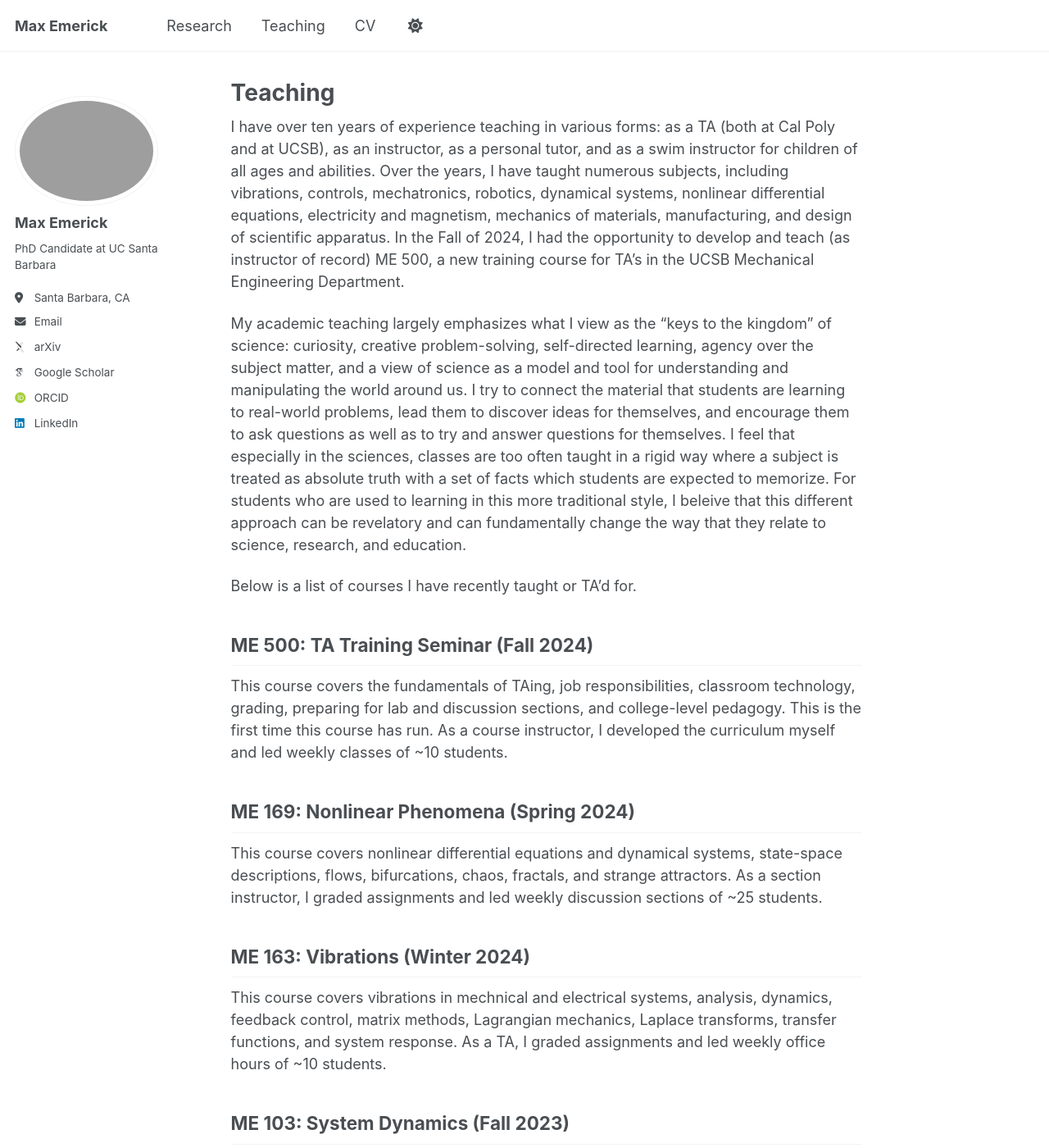
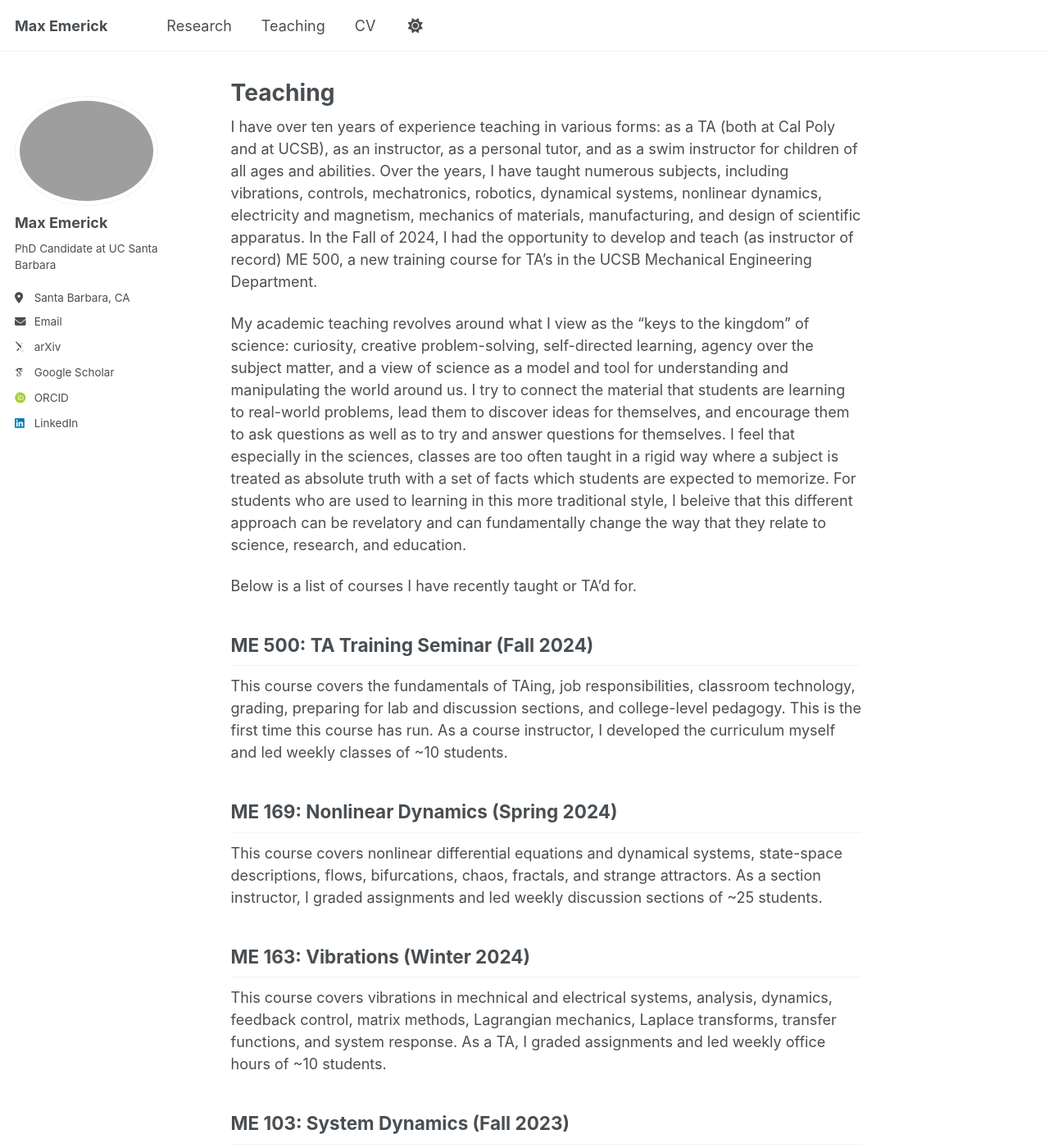
Before and after one commit to maxemerick/maxemerick.github.io, a Jekyll site: the page built from _pages/teaching.md, in a window 1280 px wide and 1400 px high. Shown: the whole window at 82% size. Built offline with Jekyll 4.4.1, drawn with Linux system fonts in a browser that asks for light colours; some web fonts are replaced.

Commit message:
Update teaching.md

```diff
--- a/_pages/teaching.md
+++ b/_pages/teaching.md
@@ -6,9 +6,9 @@ redirect_from:
   - /teaching.html
 ---
 
-I have over ten years of experience teaching in various forms: as a TA (both at Cal Poly and at UCSB), as an instructor, as a personal tutor, and as a swim instructor for children of all ages and abilities. Over the years, I have taught numerous subjects, including vibrations, controls, mechatronics, robotics, dynamical systems, nonlinear differential equations, electricity and magnetism, mechanics of materials, manufacturing, and design of scientific apparatus. In the Fall of 2024, I had the opportunity to develop and teach (as instructor of record) ME 500, a new training course for TA's in the UCSB Mechanical Engineering Department.
+I have over ten years of experience teaching in various forms: as a TA (both at Cal Poly and at UCSB), as an instructor, as a personal tutor, and as a swim instructor for children of all ages and abilities. Over the years, I have taught numerous subjects, including vibrations, controls, mechatronics, robotics, dynamical systems, nonlinear dynamics, electricity and magnetism, mechanics of materials, manufacturing, and design of scientific apparatus. In the Fall of 2024, I had the opportunity to develop and teach (as instructor of record) ME 500, a new training course for TA's in the UCSB Mechanical Engineering Department.
 
-My academic teaching largely emphasizes what I view as the "keys to the kingdom" of science: curiosity, creative problem-solving, self-directed learning, agency over the subject matter, and a view of science as a model and tool for understanding and manipulating the world around us. I try to connect the material that students are learning to real-world problems, lead them to discover ideas for themselves, and encourage them to ask questions as well as to try and answer questions for themselves. I feel that especially in the sciences, classes are too often taught in a rigid way where a subject is treated as absolute truth with a set of facts which students are expected to memorize. For students who are used to learning in this more traditional style, I beleive that this different approach can be revelatory and can fundamentally change the way that they relate to science, research, and education.
+My academic teaching revolves around what I view as the "keys to the kingdom" of science: curiosity, creative problem-solving, self-directed learning, agency over the subject matter, and a view of science as a model and tool for understanding and manipulating the world around us. I try to connect the material that students are learning to real-world problems, lead them to discover ideas for themselves, and encourage them to ask questions as well as to try and answer questions for themselves. I feel that especially in the sciences, classes are too often taught in a rigid way where a subject is treated as absolute truth with a set of facts which students are expected to memorize. For students who are used to learning in this more traditional style, I beleive that this different approach can be revelatory and can fundamentally change the way that they relate to science, research, and education.
 
 Below is a list of courses I have recently taught or TA'd for.
 
@@ -18,7 +18,7 @@ ME 500: TA Training Seminar (Fall 2024)
 This course covers the fundamentals of TAing, job responsibilities, classroom technology, grading, preparing for lab and discussion sections, and college-level pedagogy. This is the first time this course has run. As a course instructor, I developed the curriculum myself and led weekly classes of ~10 students.
 
 
-ME 169: Nonlinear Phenomena (Spring 2024)
+ME 169: Nonlinear Dynamics (Spring 2024)
 ------
 This course covers nonlinear differential equations and dynamical systems, state-space descriptions, flows, bifurcations, chaos, fractals, and strange attractors. As a section instructor, I graded assignments and led weekly discussion sections of ~25 students.
 
```
